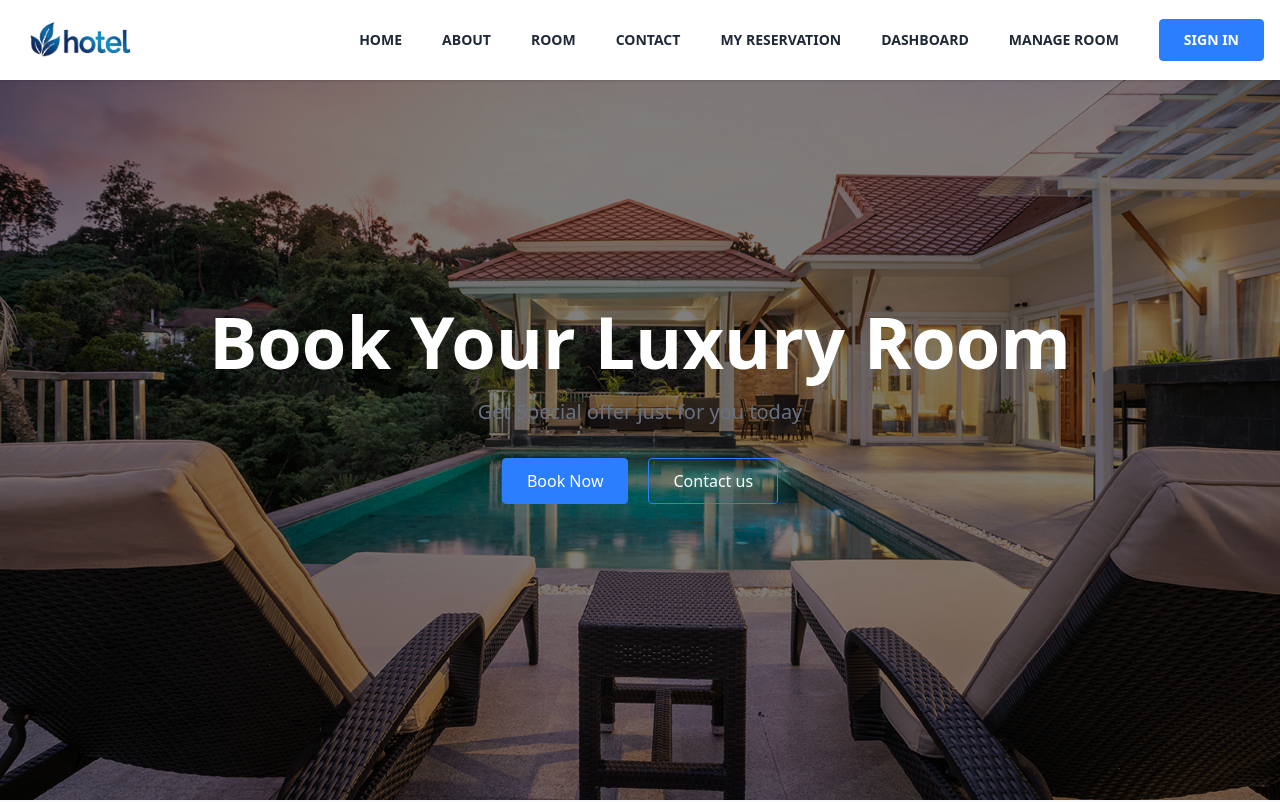
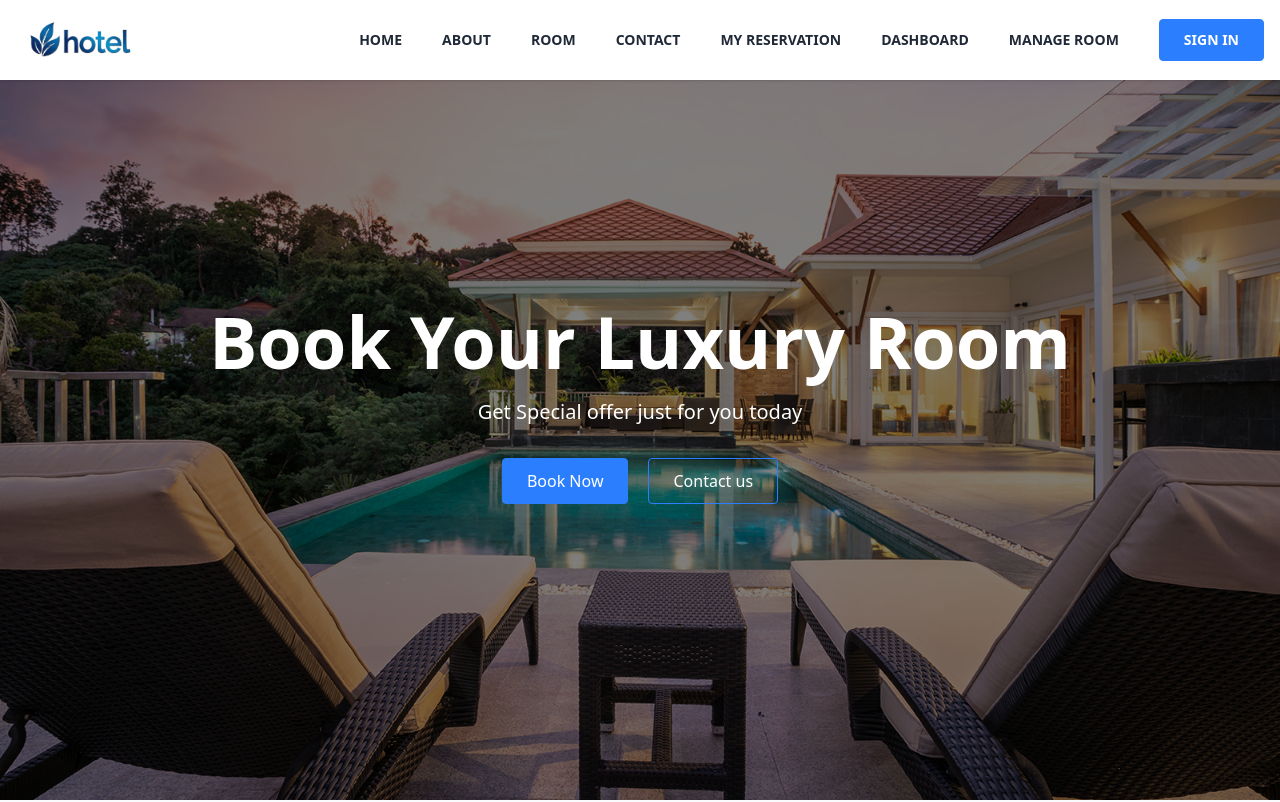
Before and after one commit to fadlipurnama/booking-app-hotel, a Next.js app: page / in a window 1280 px wide. Shown: the top 802 px of the page. Built offline with nearby package versions, Linux system fonts and the light colour scheme.

Commit message:
:art: hero sections and global styles

```diff
--- a/src/app/globals.css
+++ b/src/app/globals.css
@@ -7,7 +7,8 @@
     --bg-secondary: #f3f4f6; /* gray-100 */
 
     --text-solid: #1f2937; /* gray-800 */
-    --text-soft: #4a5565; /* gray-600 */ --text-subtle: #6a7282; /* gray-500 */
+    --text-soft: #4a5565; /* gray-600 */
+    --text-subtle: #6a7282; /* gray-500 */
     --text-muted: #99a1af; /* gray-400 */
   }
 }
--- a/src/components/organisms/SubHero.tsx
+++ b/src/components/organisms/SubHero.tsx
@@ -19,7 +19,7 @@ const SubHeroSection = ({
       </div>
       <div className="relative flex flex-col justify-center items-center h-60 text-center pt-14">
         <h1 className="text-5xl font-bold leading-tight capitalize">{title}</h1>
-        <p className="text-xl text-soft-text">{subTitle}</p>
+        <p className="text-xl text-white font-light">{subTitle}</p>
       </div>
     </section>
   );
--- a/src/components/organisms/home/Hero.tsx
+++ b/src/components/organisms/home/Hero.tsx
@@ -4,7 +4,7 @@ import Image from "next/image";
 function HeroSection() {
   return (
     <section className="relative h-screen text-white overflow-hidden">
-      <div className="aboslute inset-0 after:absolute after:inset-0 after:bg after:bg-black after:opacity-50">
+      <div className="absolute inset-0 after:absolute after:inset-0 after:bg after:bg-black after:opacity-50">
         <Image
           src={"/assets/hero.jpg"}
           alt="hero image"
@@ -16,7 +16,7 @@ function HeroSection() {
         <h2 className="text-7xl font-extrabold leading-tight mb-3 capitalize">
           Book your luxury room
         </h2>
-        <p className="text-xl text-subtle-text mb-8">
+        <p className="text-xl text-white font-light mb-8">
           Get Special offer just for you today
         </p>
         <div className="flex gap-5">
```
